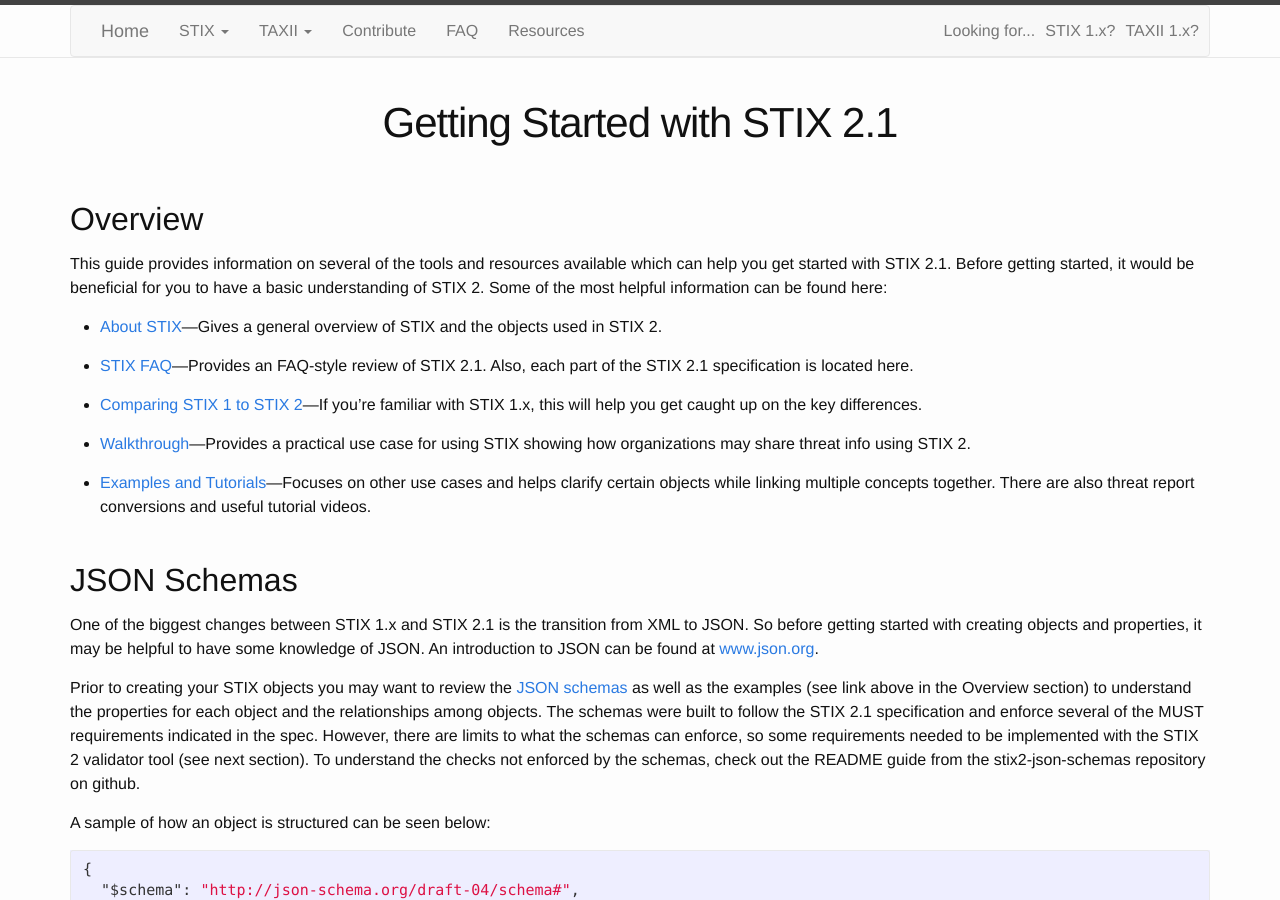
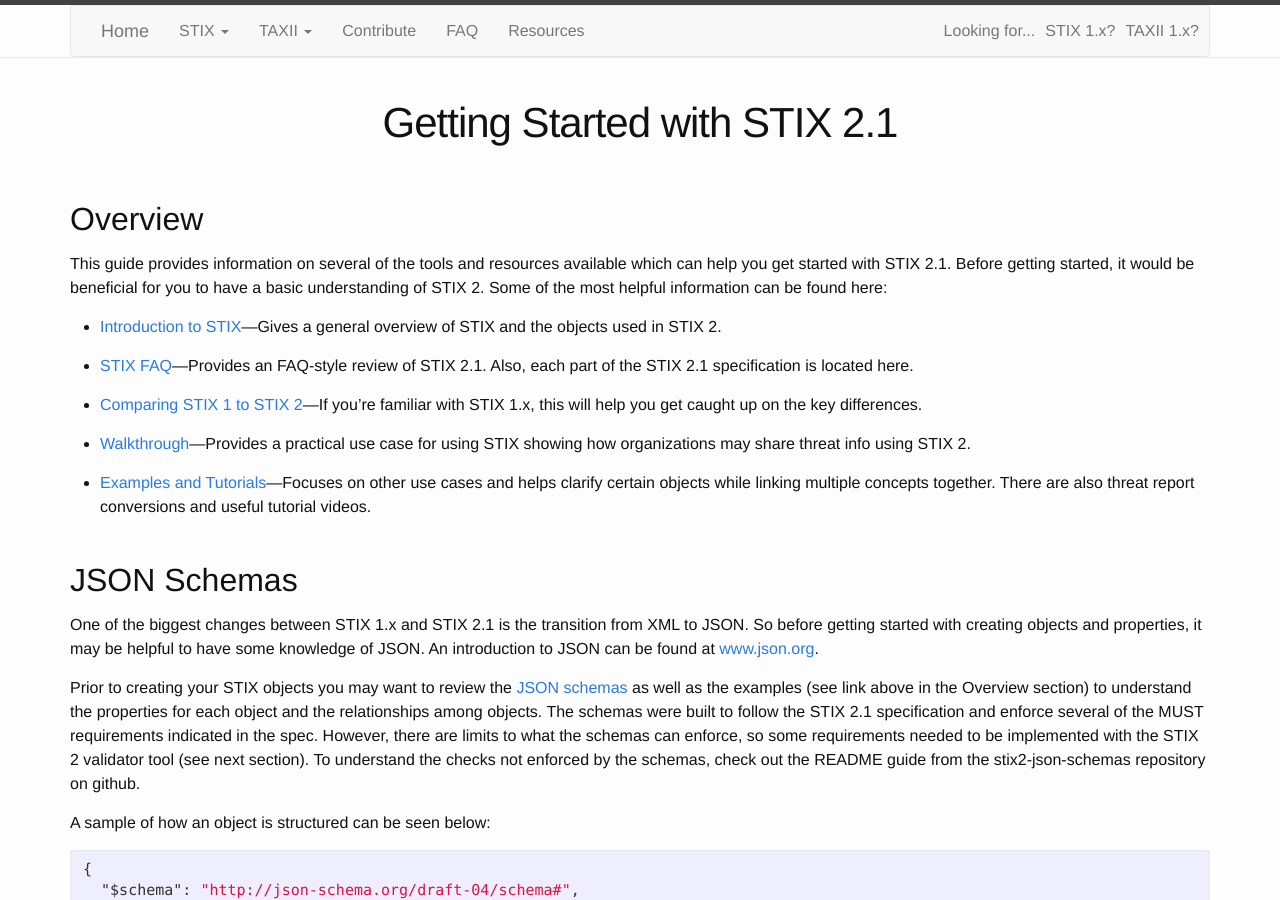
Before and after one commit to oasis-open/cti-documentation, a Jekyll site: the page built from stix/gettingstarted.md, in a window 1280 px wide and 900 px high. Built offline with Jekyll 4.4.1, drawn with Linux system fonts in a browser that asks for light colours.

Commit message:
Update gettingstarted.md

```diff
--- a/stix/gettingstarted.md
+++ b/stix/gettingstarted.md
@@ -8,7 +8,7 @@ categories: stix
 
 This guide provides information on several of the tools and resources available which can help you get started with STIX 2.1. Before getting started, it would be beneficial for you to have a basic understanding of STIX 2. Some of the most helpful information can be found here:
 
--   [About STIX](about)—Gives a general overview of STIX and the objects used in STIX 2.
+-   [Introduction to STIX](intro)—Gives a general overview of STIX and the objects used in STIX 2.
 
 -   [STIX FAQ](../faq)—Provides an FAQ-style review of STIX 2.1. Also, each part of the STIX 2.1 specification is located here.
 
```
